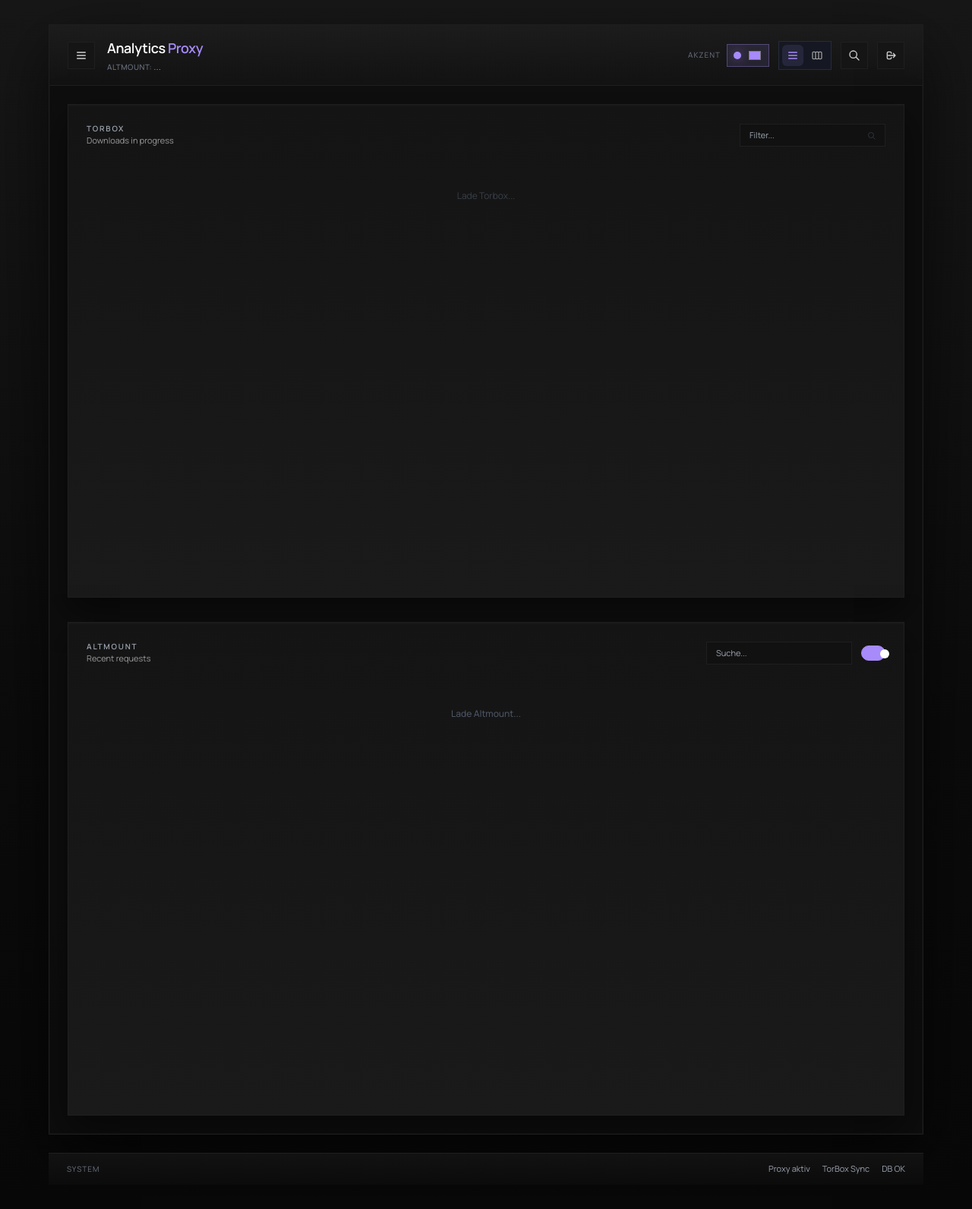
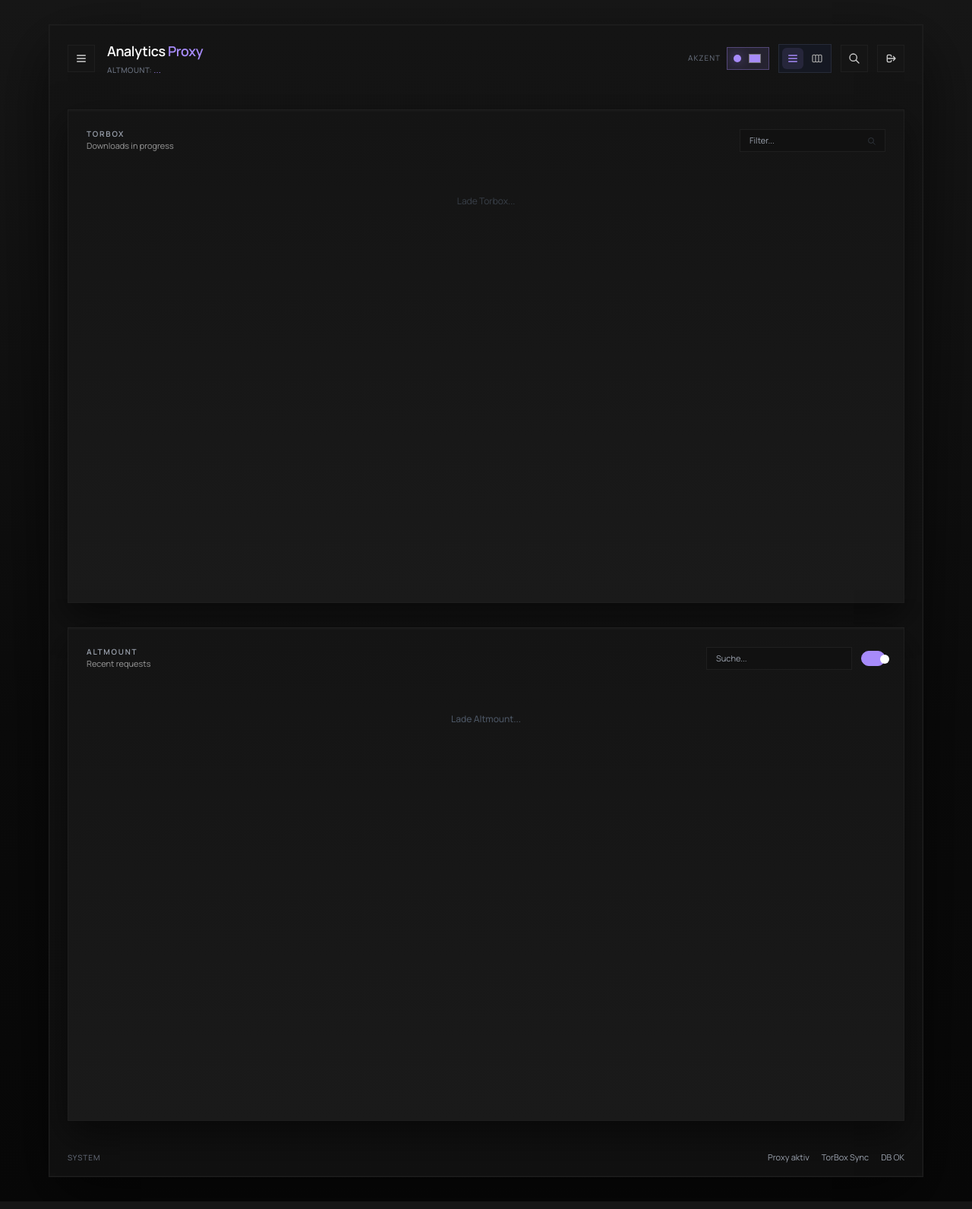
Before and after one commit to ErSholt/sabApi, a FastAPI app: template templates/dashboard.html in a window 1280 px wide. Shown: the whole page at 76% size. Run offline with FastAPI, Linux system fonts and the light colour scheme; the template is opened without the code that fills it, so the values that code supplies are empty; parts of the project's set-up code (start-up, migrations or seed data) failed here and were passed over; some libraries are stand-ins or nearby versions.

Commit message:
Refactor dashboard styles for improved aesthetics and consistency

```diff
--- a/templates/dashboard.html
+++ b/templates/dashboard.html
@@ -26,7 +26,7 @@
         font-family: "Manrope", sans-serif;
       }
       .app-shell {
-        background: rgba(14, 14, 14, 0.95);
+        background: linear-gradient(180deg, #141414, #101010);
         border: 1px solid rgba(31, 31, 31, 0.95);
         border-radius: 0;
         box-shadow:
@@ -35,12 +35,12 @@
         overflow: hidden;
       }
       .app-bar {
-        background: linear-gradient(180deg, #1c1c1c, #121212);
-        border-bottom: 1px solid #1f1f1f;
+        background: transparent;
+        border-bottom: none;
       }
       .bottom-bar {
-        background: linear-gradient(180deg, #121212, #0b0b0b);
-        border-top: 1px solid #1f1f1f;
+        background: transparent;
+        border-top: none;
       }
       .card {
         background: linear-gradient(180deg, var(--panel), var(--panel-2));
@@ -52,6 +52,10 @@
         box-shadow:
           0 18px 45px rgba(0, 0, 0, 0.5),
           0 2px 0 rgba(255, 255, 255, 0.015) inset;
+      }
+      .app-divider {
+        height: 1px;
+        background: linear-gradient(90deg, rgba(255, 255, 255, 0.06), rgba(255, 255, 255, 0));
       }
       .panel-header {
         background: transparent;
@@ -162,7 +166,7 @@
   </head>
   <body class="p-4 md:p-8 text-gray-200">
     <div class="max-w-6xl mx-auto app-shell">
-      <div class="app-bar px-6 py-4 flex items-center justify-between gap-4">
+      <div class="app-bar px-6 py-5 flex items-center justify-between gap-4">
         <div class="flex items-center gap-4">
           <button class="icon-btn" title="Menu">
             <svg class="w-4 h-4" fill="none" stroke="currentColor" viewBox="0 0 24 24">
@@ -276,14 +280,13 @@
           </div>
         </div>
       </div>
-    </div>
-
-    <div class="max-w-6xl mx-auto bottom-bar px-6 py-3 mt-6 flex items-center justify-between">
-      <div class="text-[10px] uppercase tracking-widest text-gray-500">System</div>
-      <div class="flex items-center gap-4 text-[11px] text-gray-400">
-        <span>Proxy aktiv</span>
-        <span>TorBox Sync</span>
-        <span>DB OK</span>
+      <div class="bottom-bar px-6 py-4 flex items-center justify-between">
+        <div class="text-[10px] uppercase tracking-widest text-gray-500">System</div>
+        <div class="flex items-center gap-4 text-[11px] text-gray-400">
+          <span>Proxy aktiv</span>
+          <span>TorBox Sync</span>
+          <span>DB OK</span>
+        </div>
       </div>
     </div>
 
```
